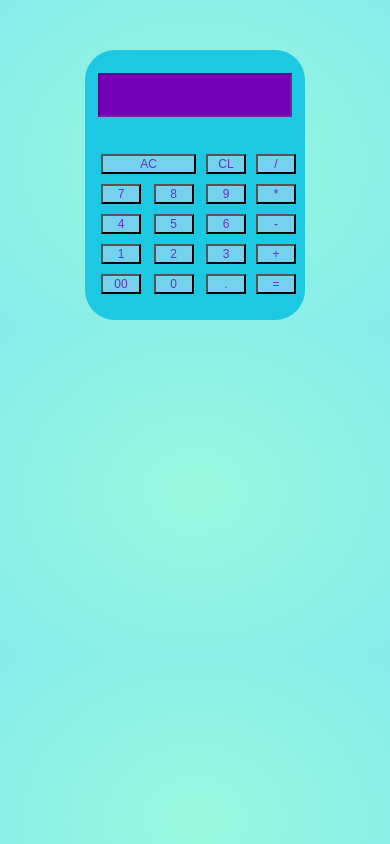
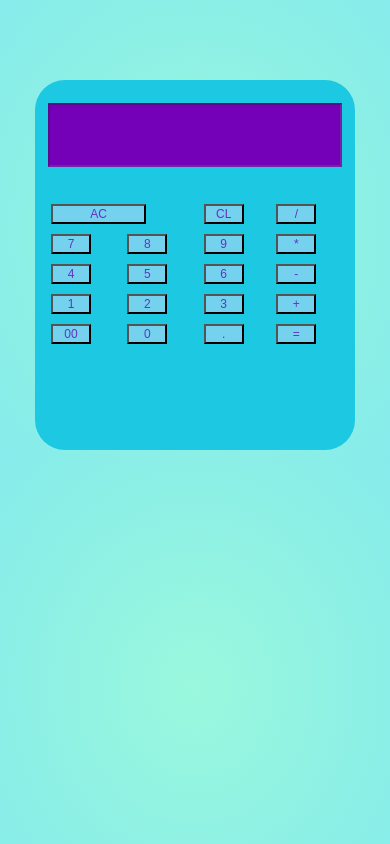
Before and after one commit to Shreyaa-22/Calculator, a plain HTML site: page index.html in a window 390 px wide. Drawn offline with Linux system fonts and the light colour scheme.

Commit message:
Update style.css

```diff
--- a/style.css
+++ b/style.css
@@ -44,39 +44,40 @@ button {
     transition-duration: 0.4s;
 }
 
-button:hover {
-    background-color: #5390d9;
-
+#AC {
+    width: 160px
 }
 
-#AC {
-    width: 160px
+@media screen and (min-width: 501px){
+        button:hover {
+
+            background-color: #5390d9;
+        }
 }
 
 @media screen and (max-width: 500px) {
     .main {
 
-        max-width: 200px;
-        height: 250px;
+        max-width: 300px;
+        height: 350px;
         margin: auto;
-        margin-top: 50px;
+        margin-top: 80px;
         border-radius: 30px;
         padding: 10px;
     }
 
     .display {
         margin-top: 10px;
-        width: 180px;
-        height: 30px;
+        width: 280px;
+        height: 50px;
         font-size: 16px;
         padding: 5px;
         margin-bottom: 30px;
 
-
     }
 
     .table {
-        width: 200px;
+        width: 300px;
         margin: auto;
     }
 
```
